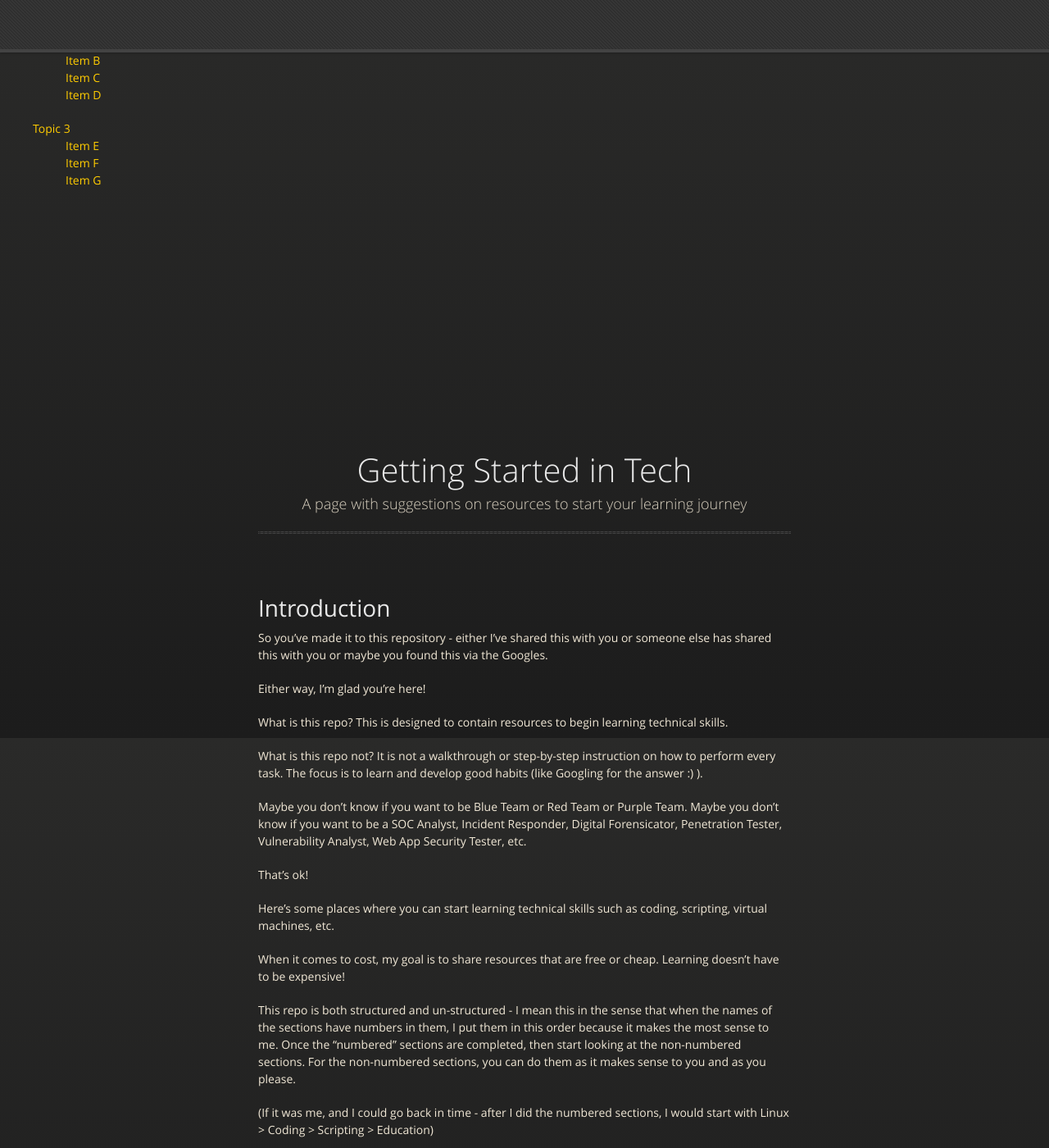
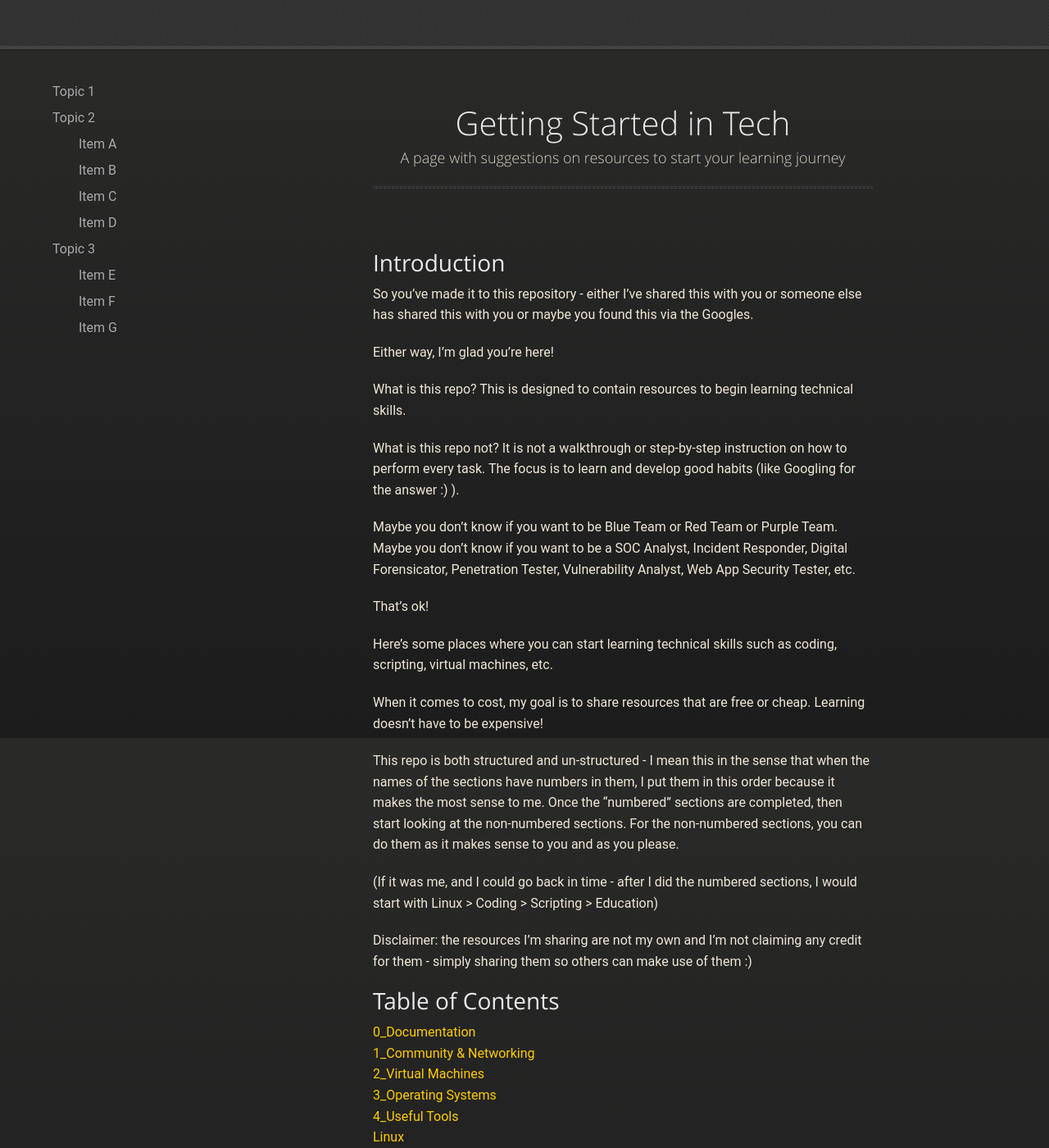
Before and after one commit to marknakamura/getting-started-in-tech, a Jekyll site: the page built from index.md, in a window 1280 px wide and 1400 px high. Shown: the whole window at 82% size. Built offline with Jekyll 4.4.1, drawn with Linux system fonts in a browser that asks for light colours; our own code applies the rules of GitHub Pages for plain Markdown files.

Commit message:
Update style.scss

```diff
--- a/assets/css/style.scss
+++ b/assets/css/style.scss
@@ -2,3 +2,110 @@
 ---
 
 @import "jekyll-theme-midnight";
+
+$menuWidth: 14em;
+$menuPaddingLeft: 3em;
+
+* {
+  box-sizing: border-box;
+}
+
+body {
+  width: 100vw;
+  height: 100vh;
+  overflow: auto;
+}
+
+body {
+  padding: 2em 2em 2em $menuWidth+$menuPaddingLeft;
+  font-size: 16px;
+  line-height: 1.6;
+
+  font-family: 'Roboto', sans-serif;
+}
+
+.toc {
+  position: fixed;
+  left: $menuPaddingLeft;
+  top: 5em;
+  padding: 1em;
+  width: $menuWidth;
+  line-height: 2;
+
+  ul {
+    list-style: none;
+    padding: 0;
+    margin: 0;
+  }
+
+  ul ul {
+    padding-left: 2em;
+  }
+
+  li a {
+    display: inline-block;
+    color: #aaa;
+    text-decoration: none;
+    transition: all 0.3s cubic-bezier(0.230, 1.000, 0.320, 1.000);
+  }
+
+  li.visible>a {
+    color: #111;
+    transform: translate( 5px );
+  }
+}
+
+.toc-marker {
+  position: absolute;
+  top: 0;
+  left: 0;
+  width: 100%;
+  height: 100%;
+  z-index: -1;
+
+  path {
+    transition: all 0.3s ease;
+  }
+}
+
+.contents {
+  padding: 1em;
+  max-width: 800px;
+  font-size: 1.2em;
+  font-family: 'Frank Ruhl Libre', sans-serif;
+
+  img {
+    max-width: 100%;
+  }
+
+  .code-block {
+		white-space: pre;
+		overflow: auto;
+		max-width: 100%;
+
+		code {
+      display: block;
+			background-color: #f9f9f9;
+			padding: 10px;
+		}
+	}
+
+	.code-inline {
+		background-color: #f9f9f9;
+		padding: 4px;
+	}
+
+  h2,
+  h3 {
+    padding-top: 1em;
+  }
+}
+
+
+@media screen and (max-width: 1200px) {
+
+  body {
+    font-size: 14px;
+  }
+
+}
```
